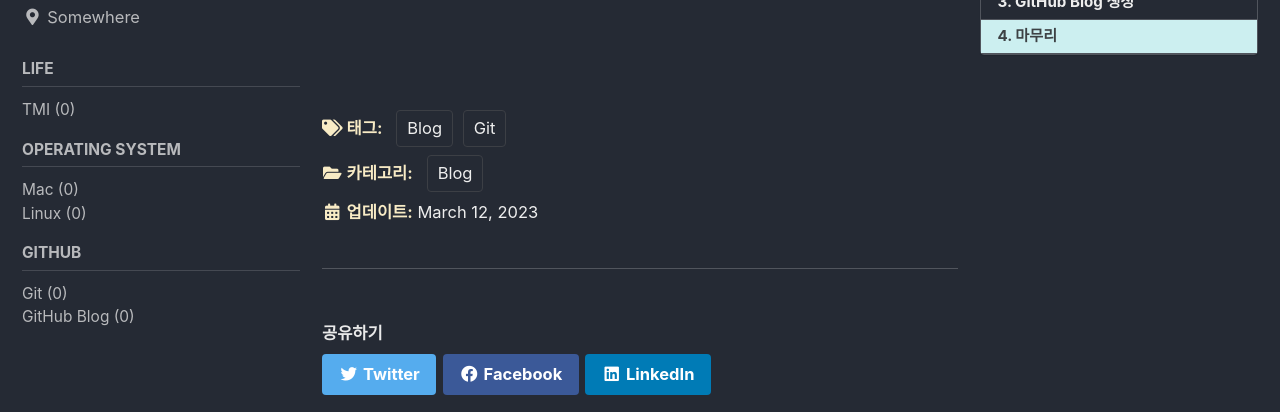
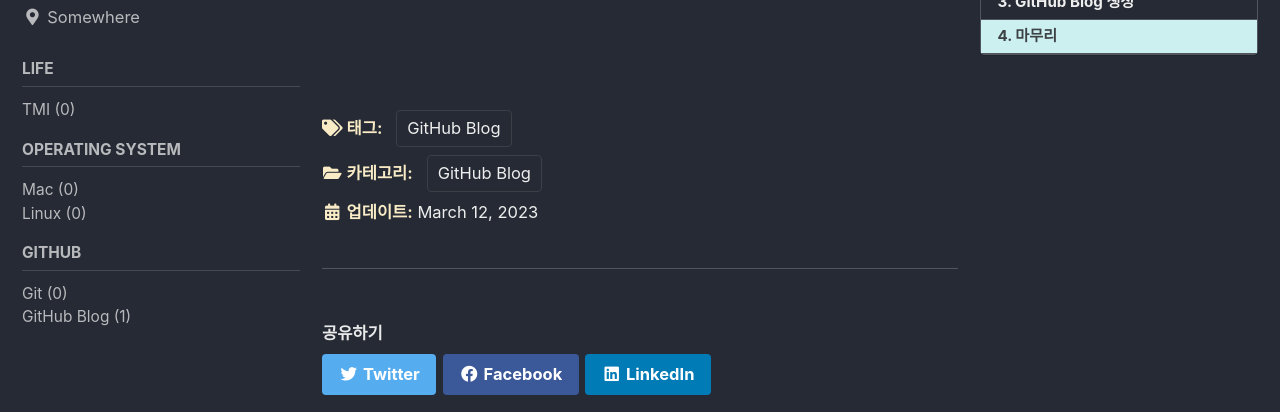
Before and after one commit to nuclearmonkey21/nuclearmonkey21.github.io, a Jekyll site: the page built from _posts/2023-03-12-blog0-create.md, in a window 1280 px wide and 900 px high, scrolled down 4811 px. Shown: the part 150-562 px from the top of the window. Built offline with Jekyll 4.4.1, drawn with Linux system fonts in a browser that asks for light colours; cached includes are drawn as plain includes; a file with an impossible date is left out.

Commit message:
design(blog): modify category

```diff
--- a/_posts/2023-03-12-blog0-create.md
+++ b/_posts/2023-03-12-blog0-create.md
@@ -3,10 +3,9 @@ title: "[GitHub Blog]#1 깃허브(GitHub) 블로그를 시작해보자."
 excerpt: "GitHub Blog에대해 알아보고 시작하는 방법에 대해 알아보자!"
 
 categories:
-  - Blog
+  - GitHub Blog
 tags:
-  - Git
-  - Blog
+  - GitHub Blog
 
 toc: true
 toc_sticky: true
```
